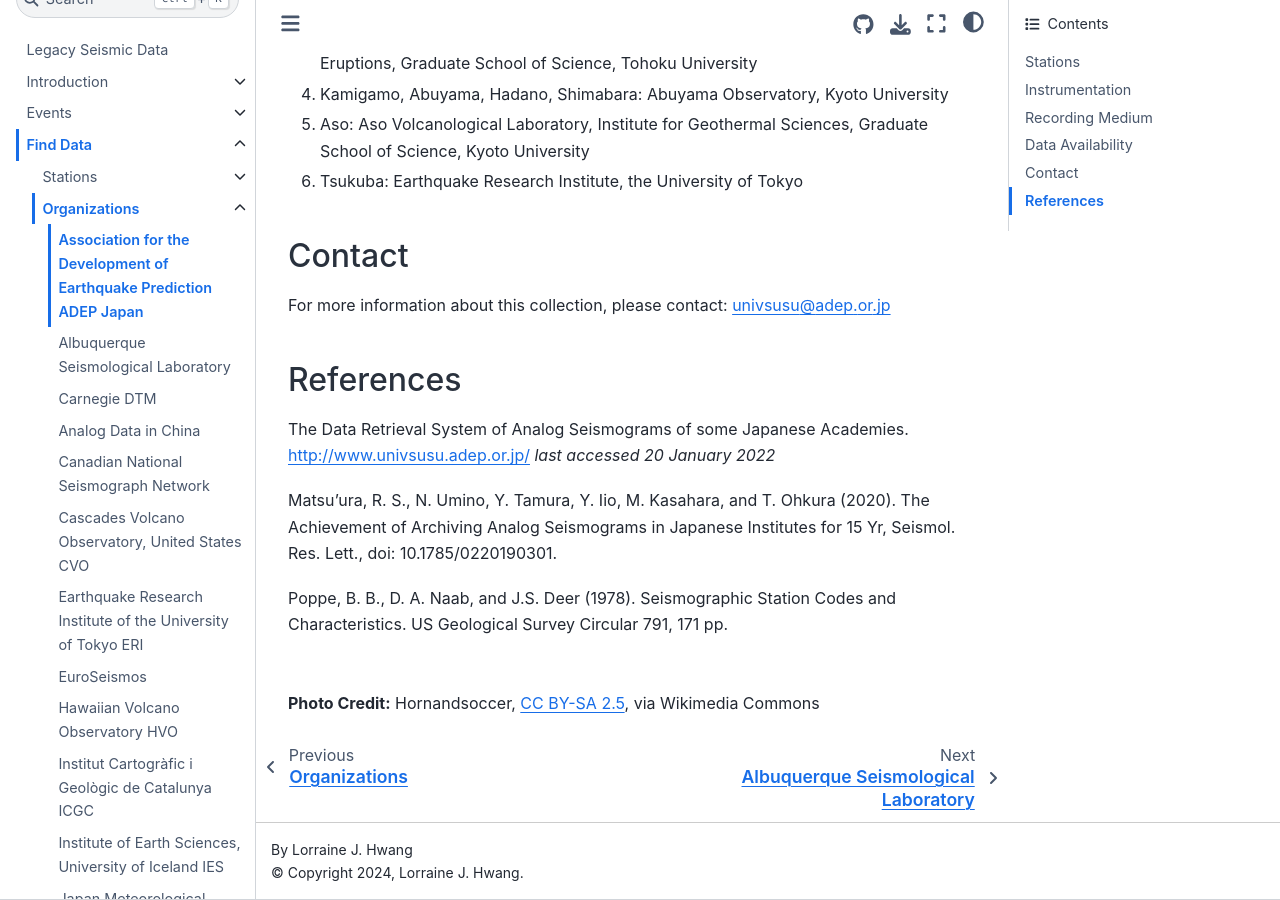
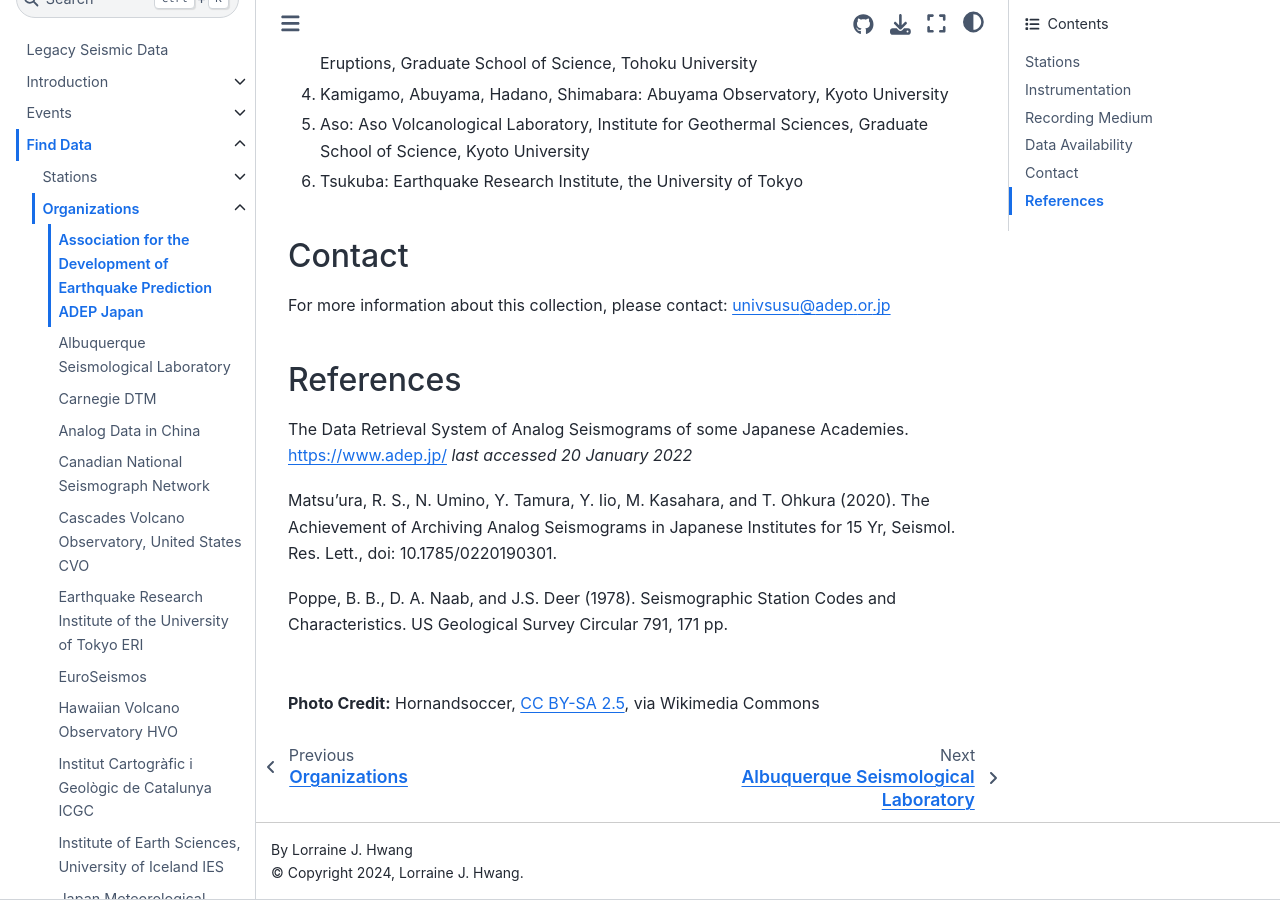
Before and after one commit to ljhwang/LSD_Sphinx, a Sphinx documentation site: the page built from docs/source/find_data/organizations/japan-adep.md, in a window 1280 px wide and 900 px high, scrolled down 3139 px. Built offline with Sphinx 7.4.7 and the Sphinx Book theme 1.1.4, drawn with Linux system fonts in a browser that asks for light colours; some of the changed lines change nothing that is shown.

Commit message:
Update japan-adep.md
UPDATED THE LINK FOR DATA AVAILABILITY AND  REFERENCES.KINDLY VERIFY

```diff
--- a/docs/source/find_data/organizations/japan-adep.md
+++ b/docs/source/find_data/organizations/japan-adep.md
@@ -72,7 +72,9 @@
 
 ## Data Availability
 
-Records can be viewed and downloaded from the [ADEP website](http://www.univsusu.adep.or.jp/)  as jpeg2000 files.
+Records can be viewed and downloaded from the [ADEP website](https://www.adep.jp/) as jpeg2000 files.
+
+<!-- FYI: The old link (http://www.univsusu.adep.or.jp/) appears to be broken—please use the updated URL: https://www.adep.jp/ -->
 
 Higher resolution tiff files  as well as data not you uploaded, can be requested by emailing: [univsusu@adep.or.jp](mailto:univsusu@adep.or.jp)
 
@@ -92,8 +94,9 @@
 For more information about this collection, please contact: [univsusu@adep.or.jp](mailto:univsusu@adep.or.jp)
 
 ## References
+The Data Retrieval System of Analog Seismograms of some Japanese Academies. [https://www.adep.jp/](https://www.adep.jp/) *last accessed 20 January 2022*
 
-The Data Retrieval System of Analog Seismograms of some Japanese Academies. [http://www.univsusu.adep.or.jp/](http://www.univsusu.adep.or.jp/) *last accessed 20 January 2022*
+<!-- FYI: The old link (http://www.univsusu.adep.or.jp/) appears to be broken—please use the updated URL: https://www.adep.jp/ -->
 
 Matsu’ura, R. S., N. Umino, Y. Tamura, Y. Iio, M. Kasahara, and T. Ohkura (2020). The Achievement of Archiving Analog Seismograms in Japanese Institutes for 15 Yr, Seismol. Res. Lett., doi: 10.1785/0220190301.
 
```
